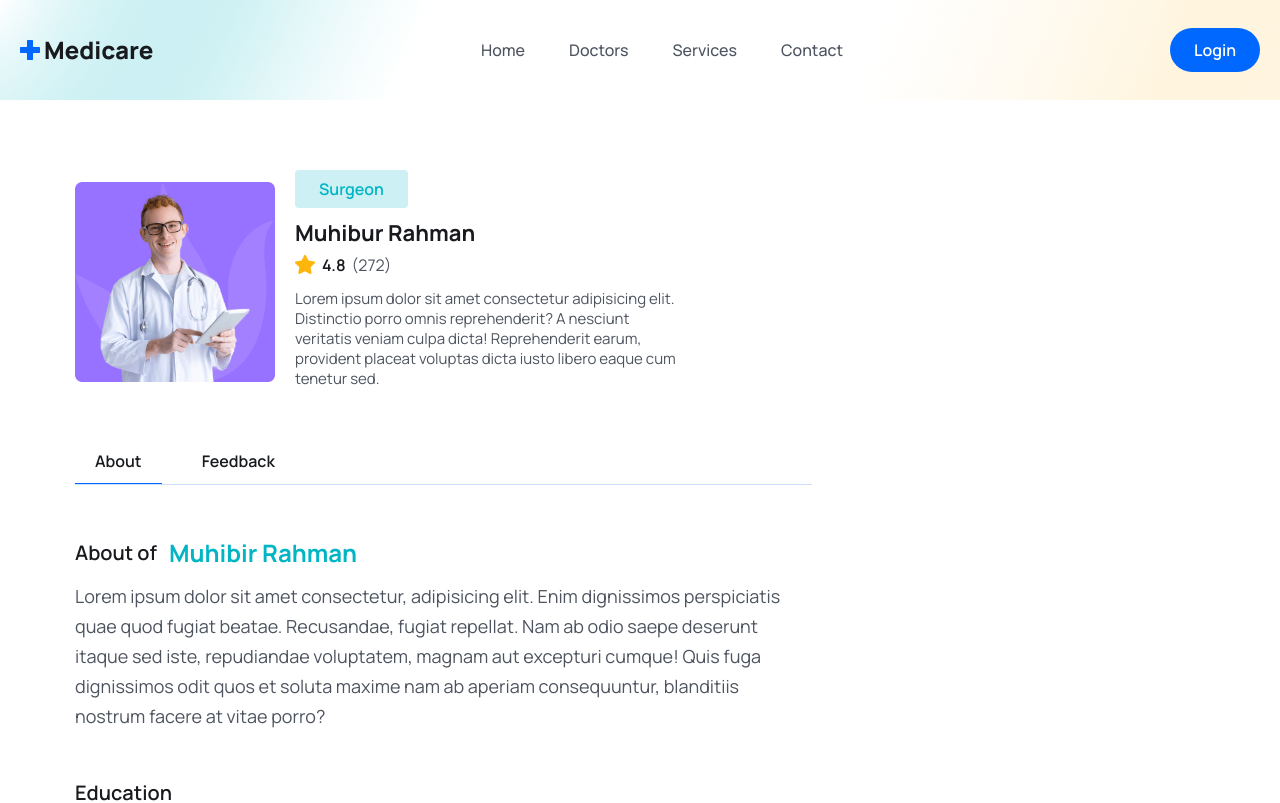
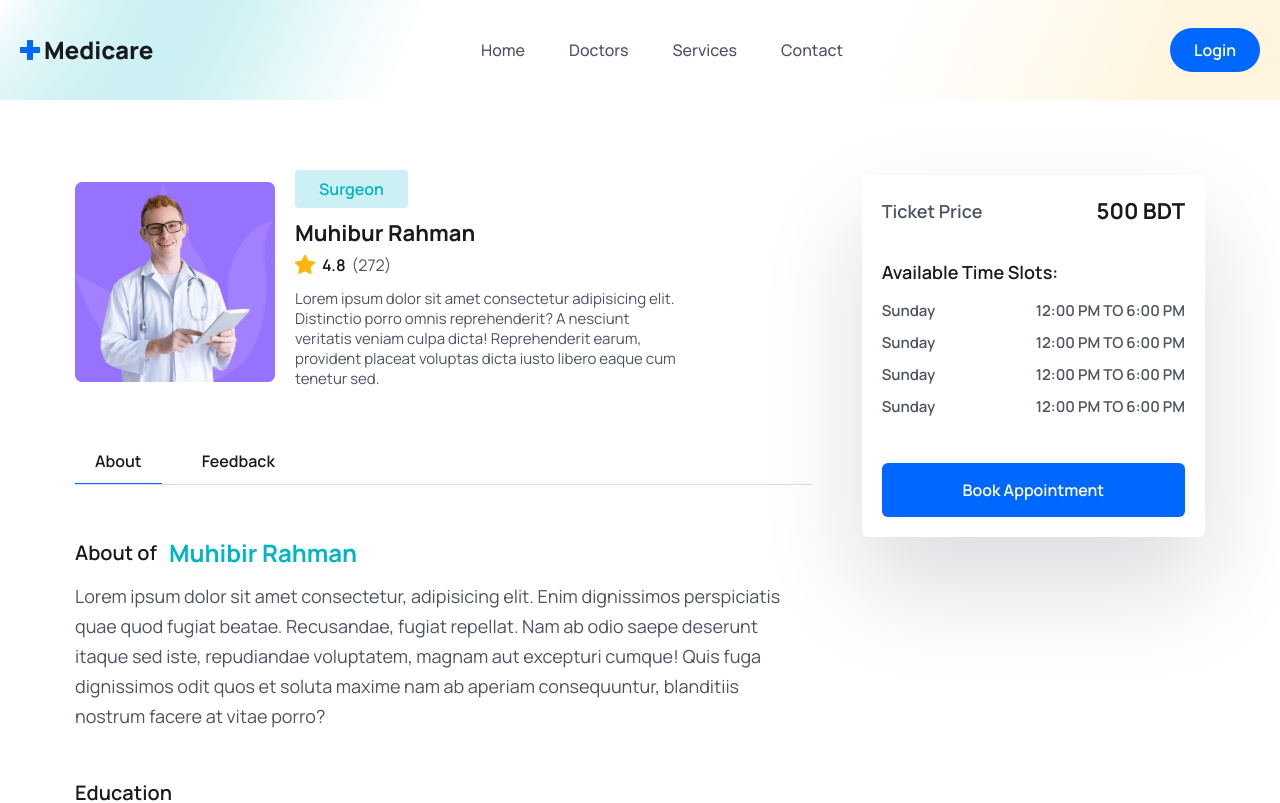
Before and after one commit to suraj270702/Doctor-Appointment-Booking-App, a React (Vite) app in the folder frontend/: page /doctordetail/1 in a window 1280 px wide. Shown: the top 803 px of the page. Built offline with nearby package versions, Linux system fonts and the light colour scheme.

Commit message:
doctor details section completed

```diff
--- /dev/null
+++ b/frontend/src/components/doctors/SlidePanel.jsx
@@ -0,0 +1,39 @@
+import React from 'react'
+
+const SlidePanel = () => {
+  return (
+    <div className='shadow-panelShadow p-3 lg:p-5 rounded-md'>
+        <div className='flex items-center justify-between'>
+            <p className='text__para mt-0 font-semibold'>Ticket Price</p>
+            <span className='text-[16px] leading-7 lg:text-[22px] lg:leading-8 text-headingColor font-bold'>500 BDT</span>
+        </div>
+        <div className='mt-[30px]'>
+          <p className='text__para mt-0 font-semibold text-headingColor'>
+            Available Time Slots:
+          </p>
+          <ul className='mt-3'>
+            <li className='flex items-center justify-between mb-2'>
+             <p className='text-[15px] leading-6 text-textColor font-semibold'>Sunday</p>
+             <p className='text-[15px] leading-6 text-textColor font-semibold'>12:00 PM TO 6:00 PM</p>
+            </li>
+            <li className='flex items-center justify-between mb-2'>
+             <p className='text-[15px] leading-6 text-textColor font-semibold'>Sunday</p>
+             <p className='text-[15px] leading-6 text-textColor font-semibold'>12:00 PM TO 6:00 PM</p>
+            </li>
+            <li className='flex items-center justify-between mb-2'>
+             <p className='text-[15px] leading-6 text-textColor font-semibold'>Sunday</p>
+             <p className='text-[15px] leading-6 text-textColor font-semibold'>12:00 PM TO 6:00 PM</p>
+            </li>
+            <li className='flex items-center justify-between mb-2'>
+             <p className='text-[15px] leading-6 text-textColor font-semibold'>Sunday</p>
+             <p className='text-[15px] leading-6 text-textColor font-semibold'>12:00 PM TO 6:00 PM</p>
+            </li>
+
+          </ul>
+        </div>
+        <button className='btn px-2 rounded-md w-full'>Book Appointment</button>
+    </div>
+  )
+}
+
+export default SlidePanel
--- a/frontend/src/pages/DoctorDetail.jsx
+++ b/frontend/src/pages/DoctorDetail.jsx
@@ -3,6 +3,7 @@
 import StarIcon from '../assets/images/Star.png'
 import Doctorabout from '../components/doctors/Doctorabout'
 import Doctorfeedback from '../components/doctors/Doctorfeedback'
+import SlidePanel from '../components/doctors/SlidePanel'
 
 const DoctorDetail = () => {
   const [tab,setTab] = useState('about')
@@ -43,6 +44,9 @@
            }
           </div>
         </div>
+        <div>
+          <SlidePanel />
+        </div>
       </div>
       </div>
     </section>
```
